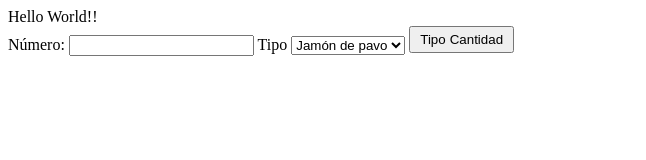
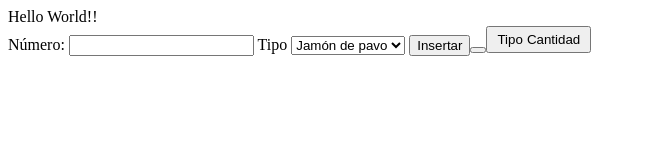
Before and after one commit to mariamunnoz/mariamunnoz.github.io, a plain HTML site: page index.html in a window 1280 px wide. Shown: the whole page, without its empty margins (0-646 px from the left). Drawn offline with Linux system fonts and the light colour scheme.

Commit message:
Update index.html

```diff
--- a/index.html
+++ b/index.html
@@ -19,6 +19,7 @@
       <option>Peanut butter</option>
       <option>Protes</option>
     </select>
+    <button>Insertar<button>
     <button onclick="addItem()">
   </div>
   <table>
```
